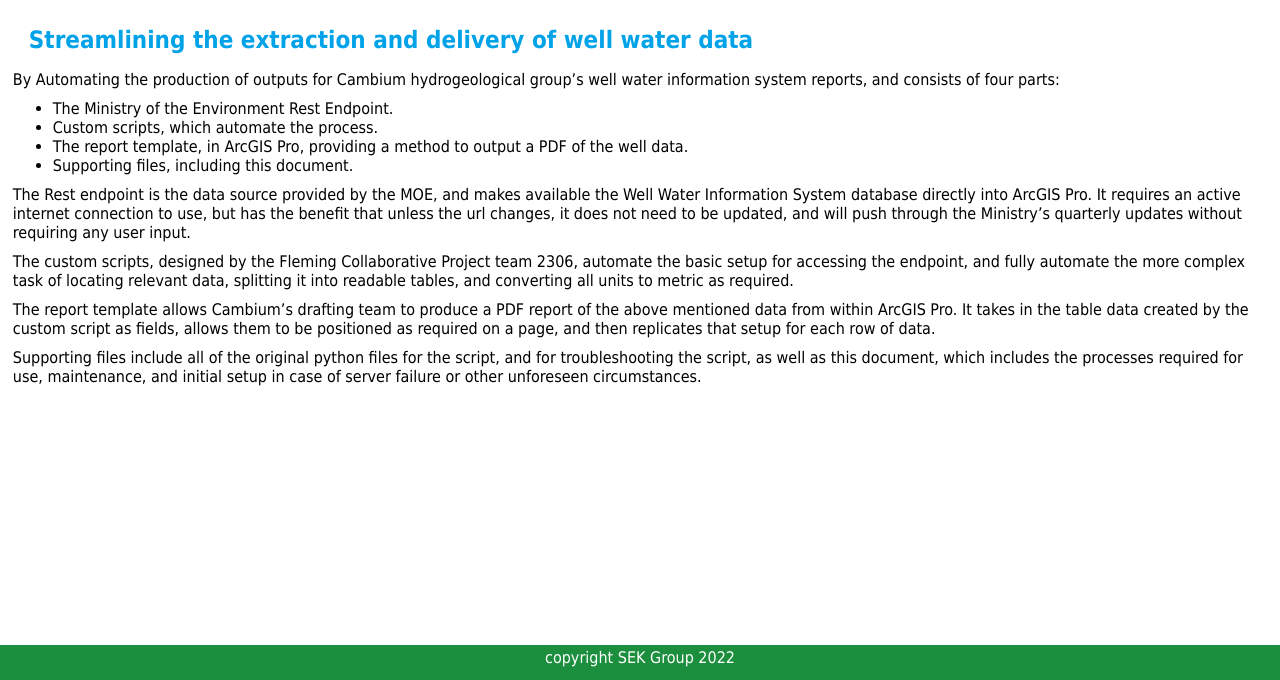
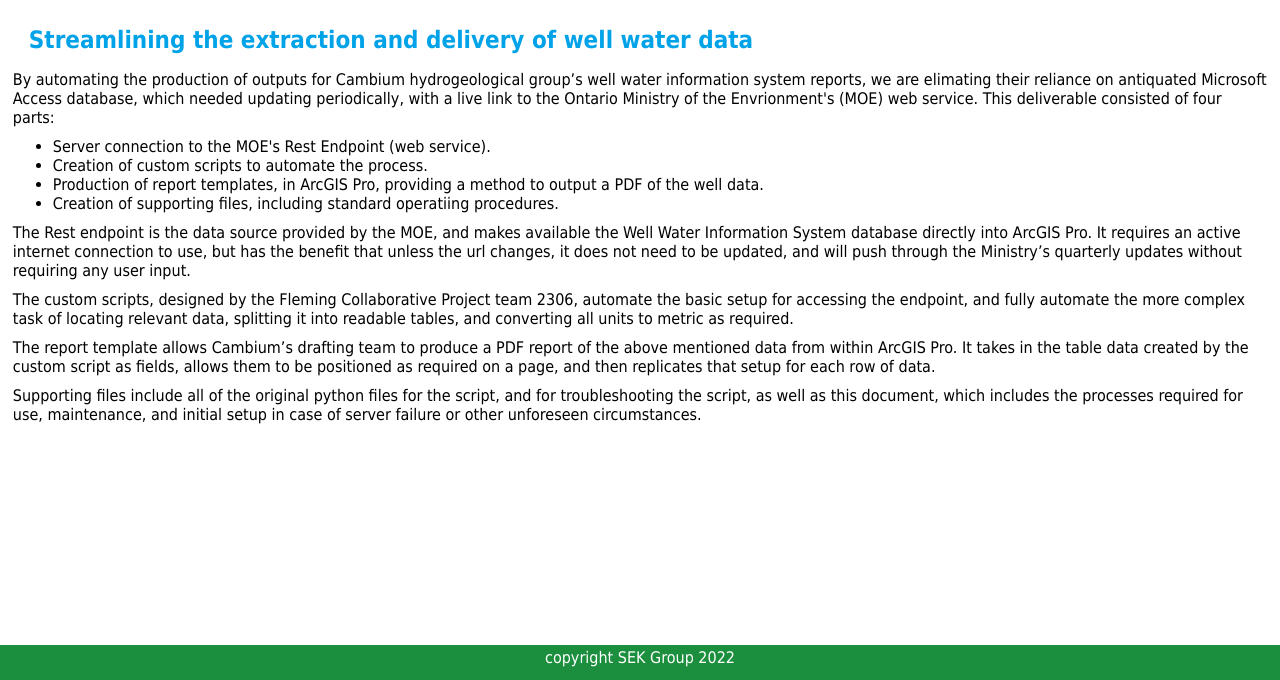
Before and after one commit to edmharris/P2306---Final-Website, a plain HTML site: page del1.html in a window 1280 px wide. Shown: the part 120-800 px from the top of the page. Drawn offline with Linux system fonts and the light colour scheme.

Commit message:
Del1 text updates

```diff
--- a/del1.html
+++ b/del1.html
@@ -26,12 +26,14 @@
         <main>
             <h1>Deliverable 1</h1>
             <h2>Streamlining the extraction and delivery of well water data</h2>
-            <p>By Automating the production of outputs for Cambium hydrogeological group’s well water information system reports, and consists of four parts:</p>
+            <p>By automating the production of outputs for Cambium hydrogeological group’s well water information system reports, we are elimating their reliance on
+                antiquated Microsoft Access database, which needed updating periodically, with a live link to the Ontario Ministry of the Envrionment's (MOE) web service.
+                This deliverable consisted of four parts:</p>
             <ul>
-                <li>The Ministry of the Environment Rest Endpoint.</li>
-                <li>Custom scripts, which automate the process.</li>
-                <li>The report template, in ArcGIS Pro, providing a method to output a PDF of the well data.
-                <li>Supporting files, including this document.</li>
+                <li>Server connection to the MOE's Rest Endpoint (web service).</li>
+                <li>Creation of custom scripts to automate the process.</li>
+                <li>Production of report templates, in ArcGIS Pro, providing a method to output a PDF of the well data.
+                <li>Creation of supporting files, including standard operatiing procedures.</li>
             </ul>
             <p>The Rest endpoint is the data source provided by the MOE, and makes available the Well Water Information System database directly into ArcGIS Pro.
                 It requires an active internet connection to use, but has the benefit that unless the url changes, it does not need to be updated, and will push
```
